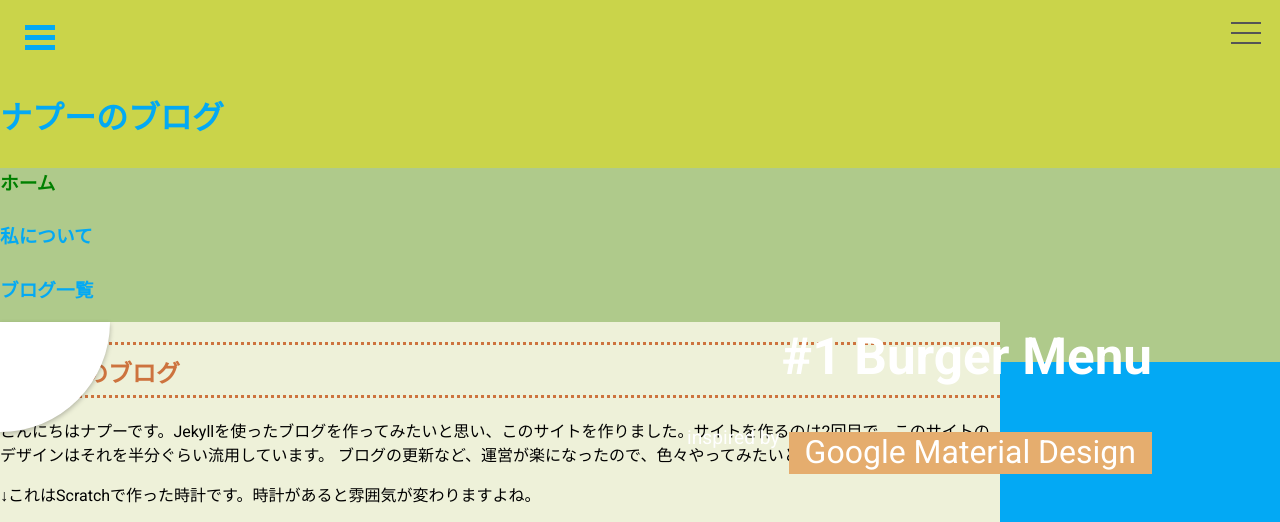
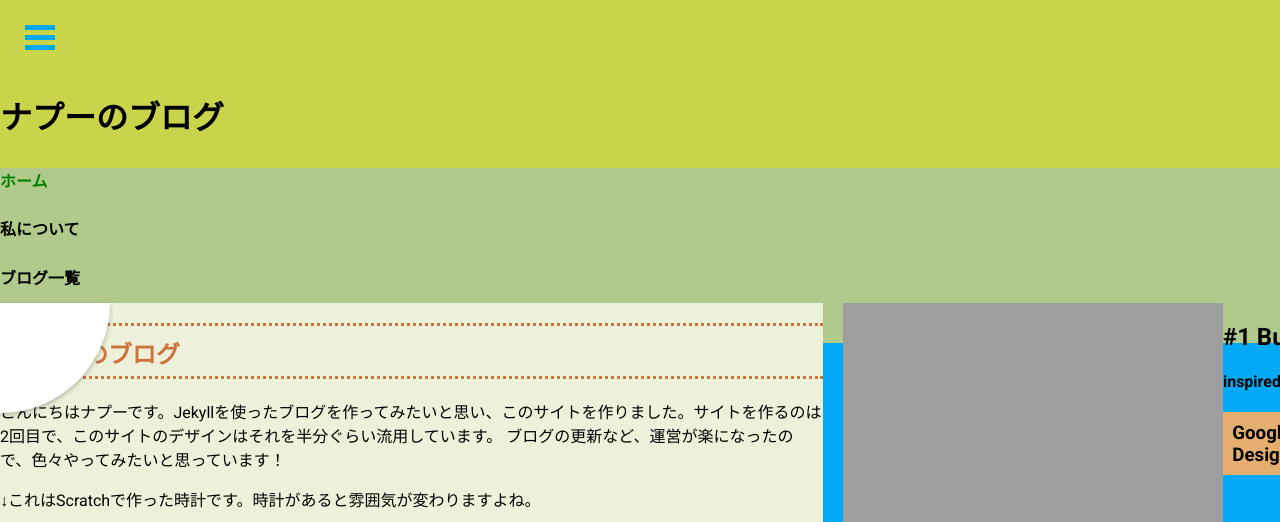
Before and after one commit to sirokurokumasan/sirokurokumasan.github.io, a Jekyll site: the page built from index.md, in a window 1280 px wide. Shown: the top 522 px of the page. Built offline with Jekyll 4.4.1, drawn with Linux system fonts in a browser that asks for light colours; some of the changed text lies outside the part shown; grey boxes are pictures that could not be loaded.

Commit message:
Update main.scss

```diff
--- a/_sass/main.scss
+++ b/_sass/main.scss
@@ -81,104 +81,10 @@
 
 
 
-/*　ハンバーガーボタン　*/
-.hamburger {
-  display : block;
-  position: fixed;
-  z-index : 3;
-  right : 13px;
-  top   : 12px;
-  width : 42px;
-  height: 42px;
-  cursor: pointer;
-  text-align: center;
-}
-.hamburger span {
-  display : block;
-  position: absolute;
-  width   : 30px;
-  height  : 2px ;
-  left    : 6px;
-  background : #555;
-  -webkit-transition: 0.3s ease-in-out;
-  -moz-transition   : 0.3s ease-in-out;
-  transition        : 0.3s ease-in-out;
-}
-.hamburger span:nth-child(1) {
-  top: 10px;
-}
-.hamburger span:nth-child(2) {
-  top: 20px;
-}
-.hamburger span:nth-child(3) {
-  top: 30px;
-}
-/* ナビ開いてる時のボタン */
-.hamburger.active span:nth-child(1),
-.hamburger.active span:nth-child(3) {
-  width : 14px;
-}
-.hamburger.active span:nth-child(1){
-  -webkit-transform:    translate(-1px,5px) rotate(-45deg);
-  -moz-transform   : translate(-1px,5px) rotate(-45deg);
-  transform        : translate(-1px,5px) rotate(-45deg);
-}
-.hamburger.active span:nth-child(3){
-  -webkit-transform: translate(-1px,-5px) rotate(45deg);
-  -moz-transform   : translate(-1px,-5px) rotate(45deg);
-  transform        : translate(-1px,-5px) rotate(45deg);
-}
-nav.globalMenuSp {
-  position: fixed;
-  z-index : 2;
-  top  : 0;
-  left : 0;
-  color: #000;
-  background: #fff;
-  text-align: center;
-  transform: translateX(100%);
-  transition: all 0.6s;
-  width: 100%;
-}
-nav.globalMenuSp ul {
-  background: #ccc;
-  margin: 0 auto;
-  padding: 0;
-  width: 100%;
-}
-nav.globalMenuSp ul li {
-  list-style-type: none;
-  padding: 0;
-  width: 100%;
-  border-bottom: 1px solid #fff;
-}
-nav.globalMenuSp ul li:last-child {
-  padding-bottom: 0;
-  border-bottom: none;
-}
-nav.globalMenuSp ul li:hover{
-  background :#ddd;
-}
-nav.globalMenuSp ul li a {
-  display: block;
-  color: #000;
-  padding: 1.4em 0;
-  text-decoration :none;
-}
-/* このクラスを、jQueryで付与・削除する */
-nav.globalMenuSp.active {
-  transform: translateX(0%);
-}
-
-
 
 @import url(https://fonts.googleapis.com/css?family=Roboto:400,700);
 
 @keyframes checked-anim {
-    50% {
-        width: 3000px;
-        height: 3000px;
-    }
     100% {
         width: 100%;
         height: 100%;
@@ -193,8 +99,7 @@
 }
 li, a {
     margin: 75px 0 -55px 0;
-    color: #03A9F4;
-    font: 14pt "Roboto", sans-serif;
+    color: #000;
     font-weight: 700;
     line-height: 1.8;
     text-decoration: none;
@@ -212,31 +117,6 @@
     background-color: #eee;
     transition: all .5s;
 }
-aside {
-    position: absolute;
-    color: white;
-    top: 35%;
-    right: 10%;
-    text-align: right;
-}
-h1 {
-    line-height: 0;
-    font-size: 4vw;
-    font-weight: 700;
-}
-h3 {
-    float: right;
-    line-height: .3;
-    font-size: 2.5vw;
-    font-weight: lighter;
-}
-h4 {
-    float: left;
-    margin-left: -2%;
-    font-size: 1.5vw;
-    font-weight: lighter;
-}
-
 html, body {
     margin: 0;
     padding: 0;
@@ -260,6 +140,7 @@
     height: 25px;
     background: none;
 }
+/*ハンバーガー作る*/
 #burger:before {
     content: " ";
     top: 10px;
```
